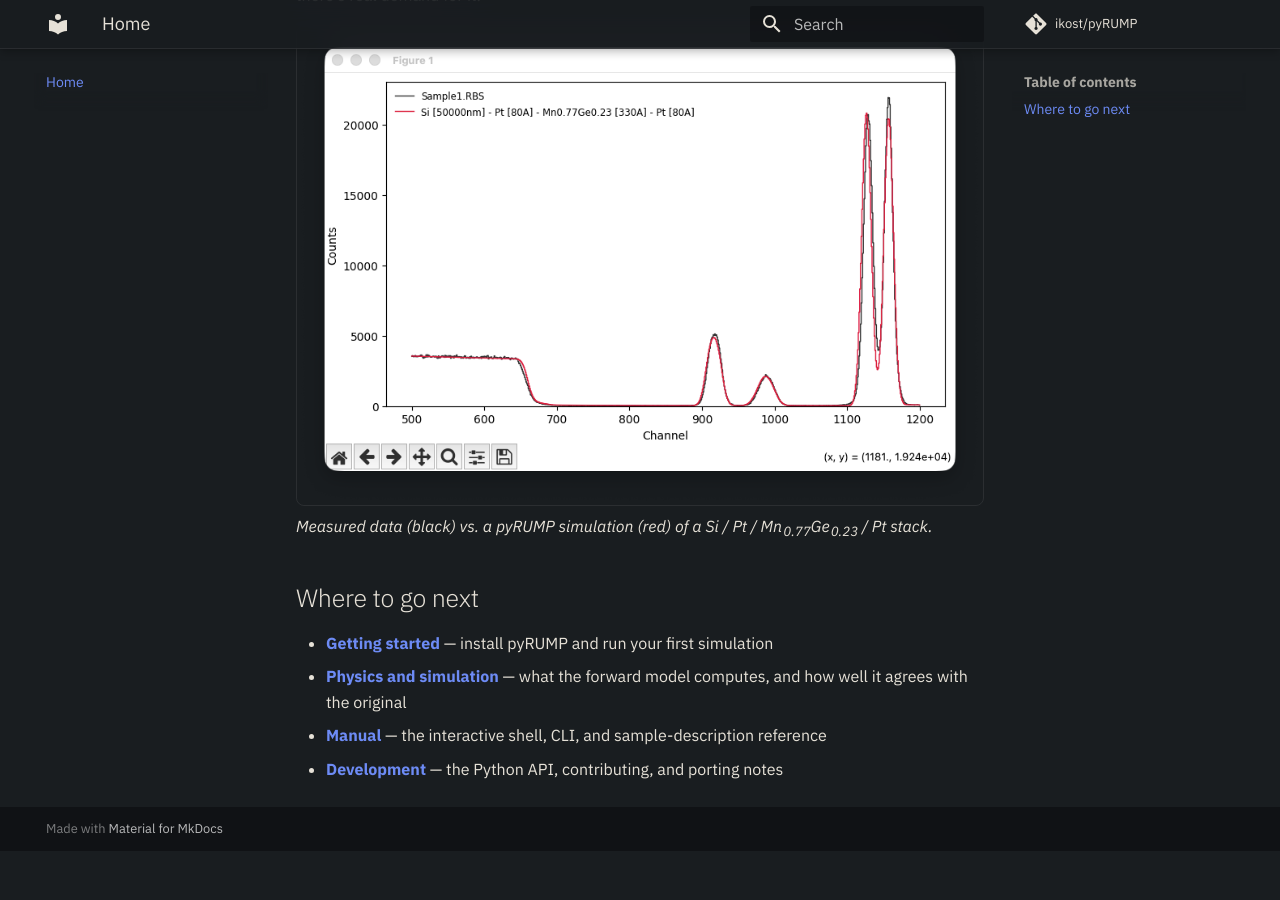
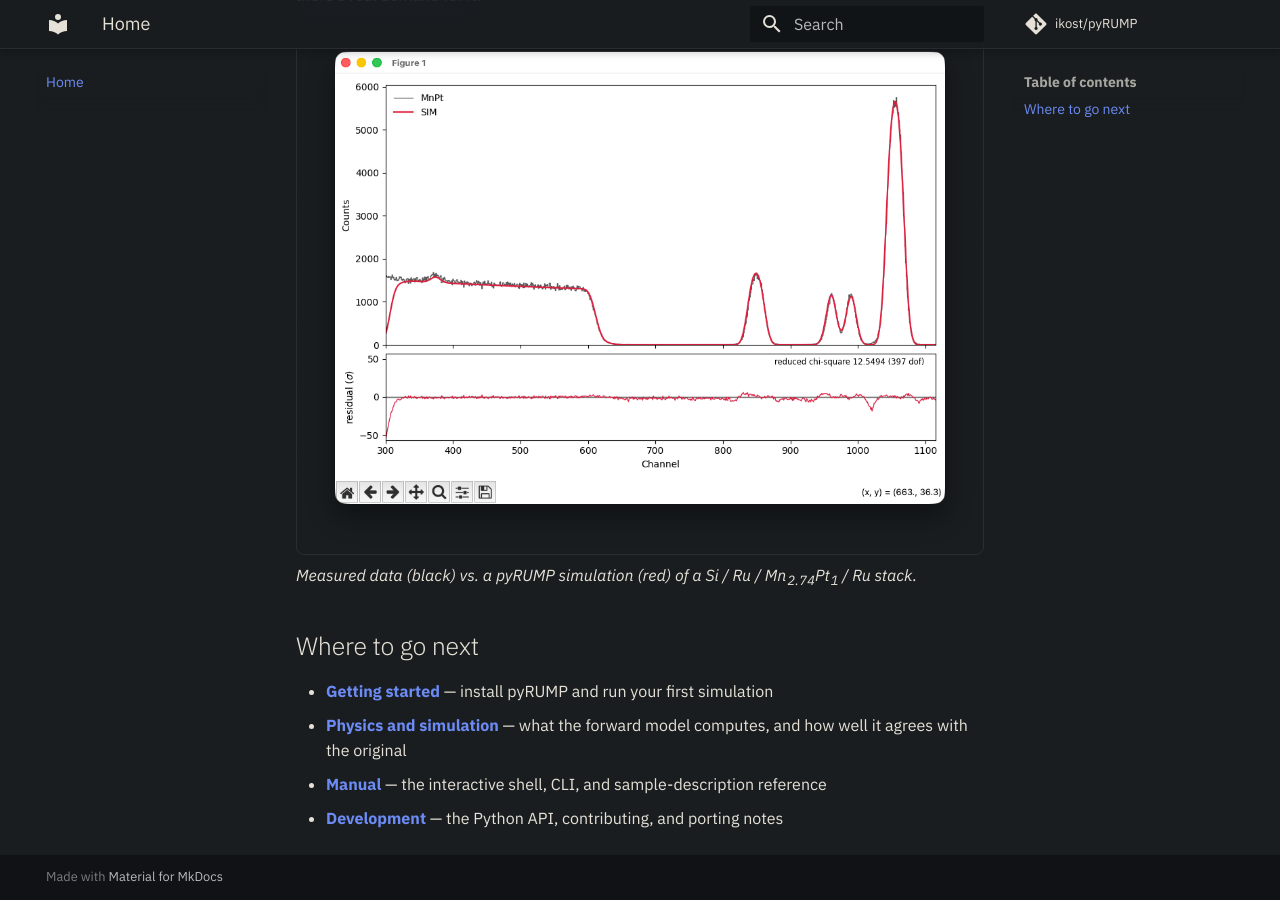
Before and after one commit to ikost/pyRUMP, an MkDocs documentation site: the page built from docs/index.md, in a window 1280 px wide and 900 px high, scrolled down 883 px. Built offline with MkDocs 1.6.1 and Material for MkDocs 9.7.7, drawn with Linux system fonts in a browser that asks for light colours; comment, search, counter and statistics services are not loaded; before the commit the page ends 1734 px from its top, so only the background shows below that.

Commit message:
Upd home page with MnPt example image

```diff
--- a/docs/index.md
+++ b/docs/index.md
@@ -36,8 +36,8 @@ The original RUMP ecosystem included **RUMPX**, an X-Window GUI popular among Wi
 users two decades ago. pyRUMP doesn't have a GUI counterpart yet — the author prefers
 CLI tools — but a Python equivalent could be added later if there's real demand for it.
 
-![Measured spectrum compared against a pyRUMP simulation, showing a Pt/MnGeN/Pt stack on Si](assets/spectrum-compare.png)
-*Measured data (black) vs. a pyRUMP simulation (red) of a Si / Pt / Mn<sub>0.77</sub>Ge<sub>0.23</sub> / Pt stack.*
+![Measured spectrum compared against a pyRUMP simulation, showing a Pt/MnGeN/Pt stack on Si](assets/mnpt-fit.png)
+*Measured data (black) vs. a pyRUMP simulation (red) of a Si / Ru / Mn<sub>2.74</sub>Pt<sub>1</sub> / Ru stack.*
 
 ## Where to go next
 
```
Also changed, not shown: docs/assets/spectrum-compare.png (deleted).
